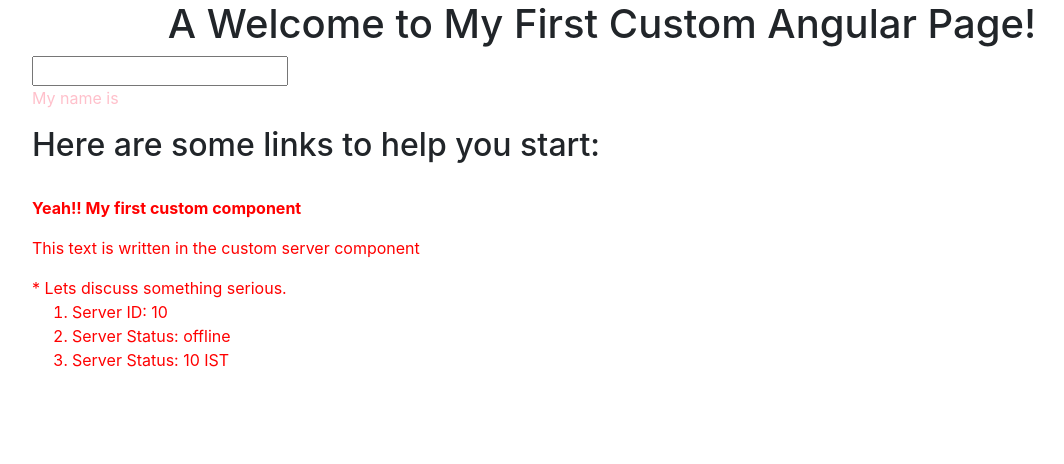
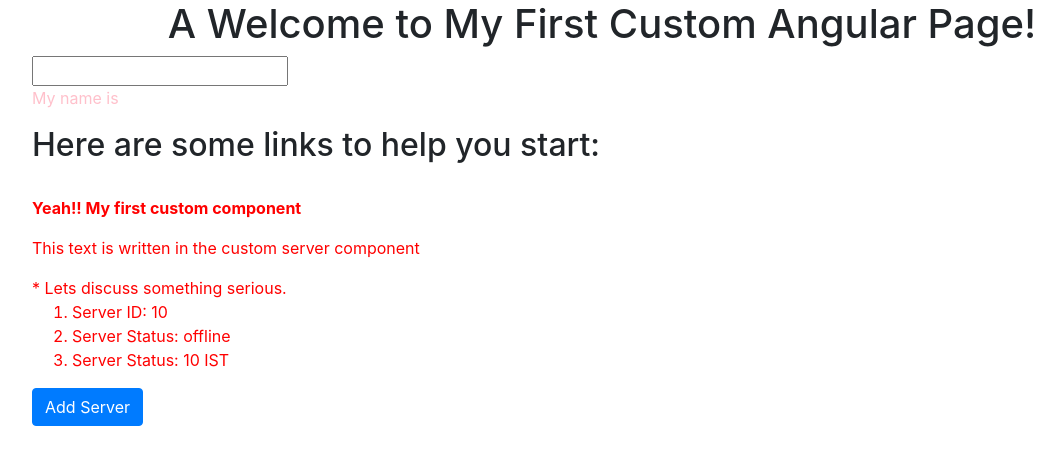
Before and after one commit to pratikaambani/angular2-practise, an Angular app in the folder my-first-app/: page / in a window 1280 px wide. Shown: the top 464 px of the page, without its empty margins (38-1102 px from the left). Built offline with nearby package versions, Linux system fonts and the light colour scheme.

Commit message:
2 Property Binding

```diff
--- a/my-first-app/src/app/servers/servers.component.html
+++ b/my-first-app/src/app/servers/servers.component.html
@@ -1,3 +1,8 @@
 <!-- used app-custom-server inside servers component -->
+
 <app-custom-server></app-custom-server>
 <!-- <app-custom-server></app-custom-server> -->
+
+
+<button class="btn btn-primary"
+		[disabled]="!allowNewServer">Add Server</button>
--- a/my-first-app/src/app/servers/servers.component.ts
+++ b/my-first-app/src/app/servers/servers.component.ts
@@ -6,8 +6,13 @@
   styleUrls: ['./servers.component.css']
 })
 export class ServersComponent implements OnInit {
+	allowNewServer=false;
 
-  constructor() { }
+  constructor() {
+  	setTimeout(() => {
+  		this.allowNewServer = true;
+  	}, 2000);
+  }
 
   ngOnInit() {
   }
```
Also changed, not shown: 1 other file (tests, documents, lock files or other folders).
